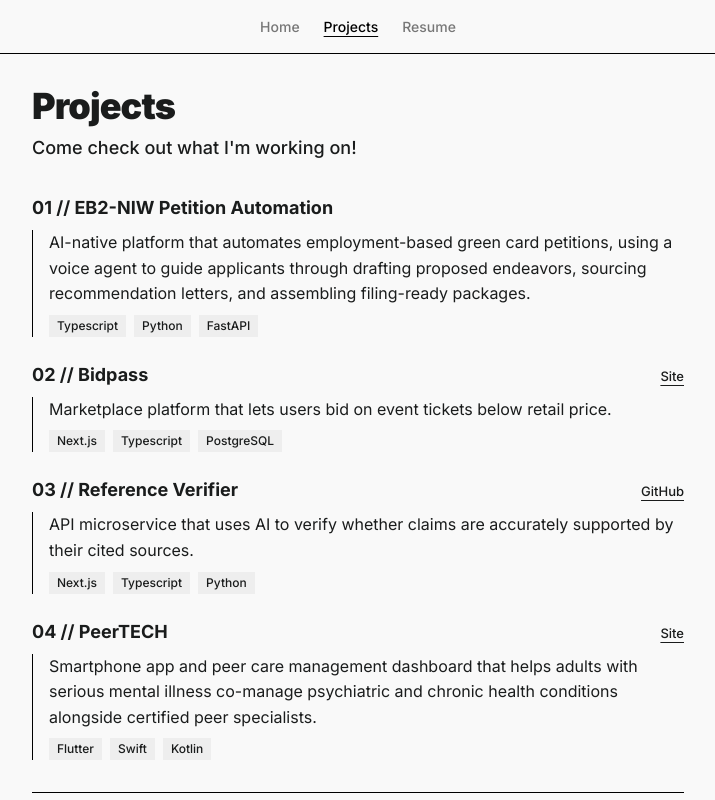
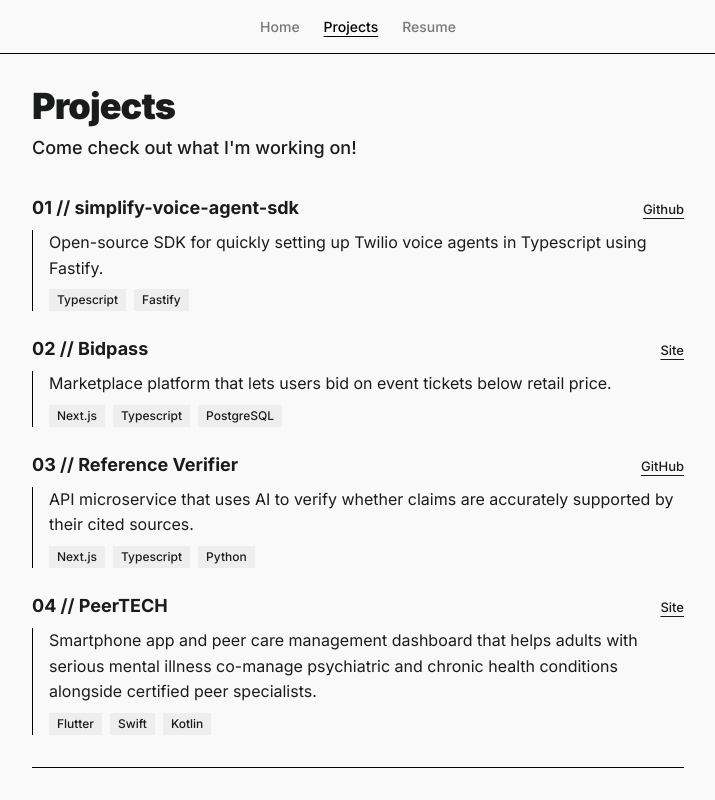
Before and after one commit to potaton00b/personal-website, a Next.js app: page /projects in a window 1280 px wide. Shown: the top 800 px of the page, without its empty margins (282-997 px from the left). Built offline with nearby package versions, Linux system fonts and the light colour scheme.

Commit message:
update project

```diff
--- a/src/content/projects.ts
+++ b/src/content/projects.ts
@@ -13,11 +13,11 @@ export const projectsContent = {
   items: [
     {
       number: "01",
-      name: "EB2-NIW Petition Automation",
+      name: "simplify-voice-agent-sdk",
       description:
-        "AI-native platform that automates employment-based green card petitions, using a voice agent to guide applicants through drafting proposed endeavors, sourcing recommendation letters, and assembling filing-ready packages.",
-      links: [],
-      tags: ["Typescript", "Python", "FastAPI"],
+        "Open-source SDK for quickly setting up Twilio voice agents in Typescript using Fastify.",
+      links: [{ label: "Github", url: "https://github.com/potaton00b/simplify-voice-agent-sdk"}],
+      tags: ["Typescript", "Fastify"],
     },
     {
       number: "02",
```
